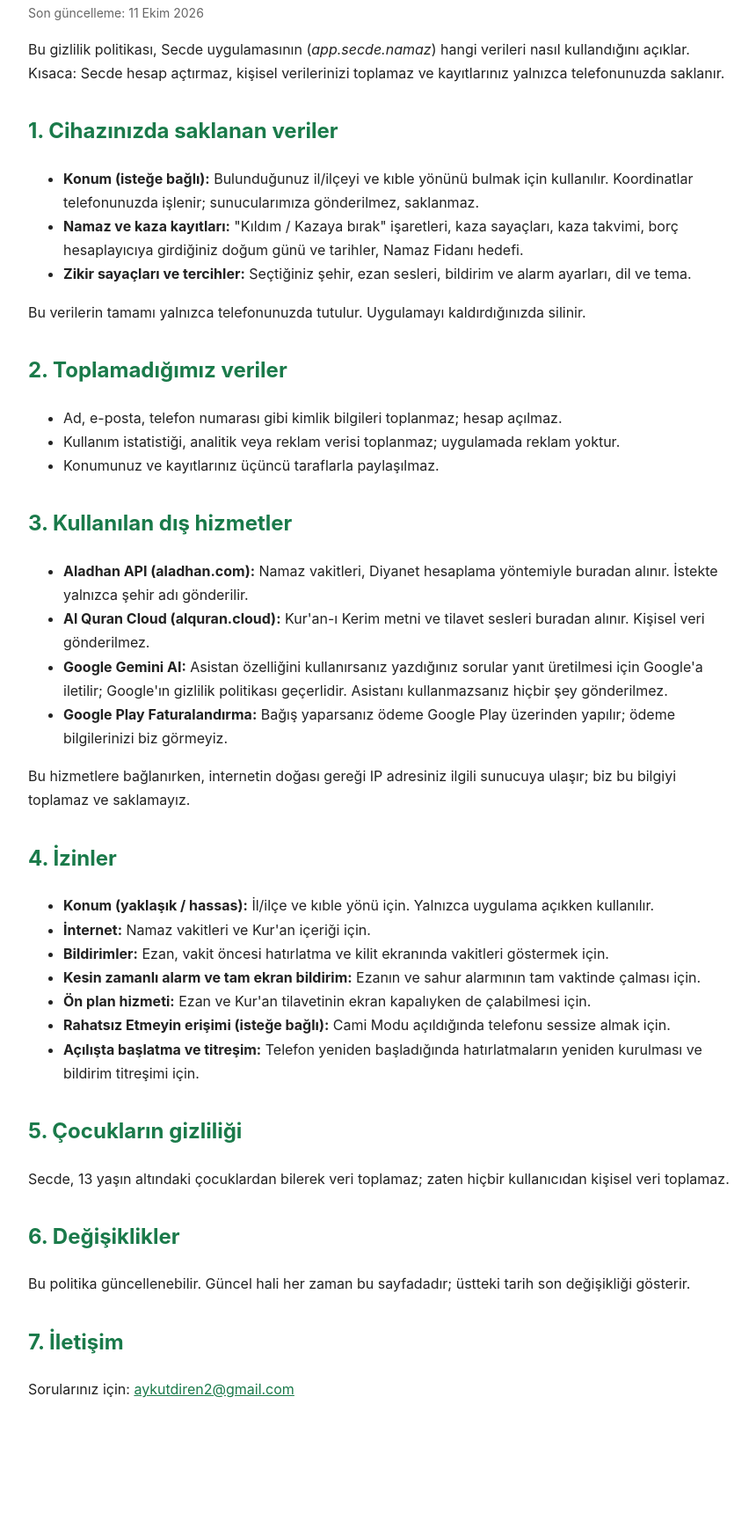
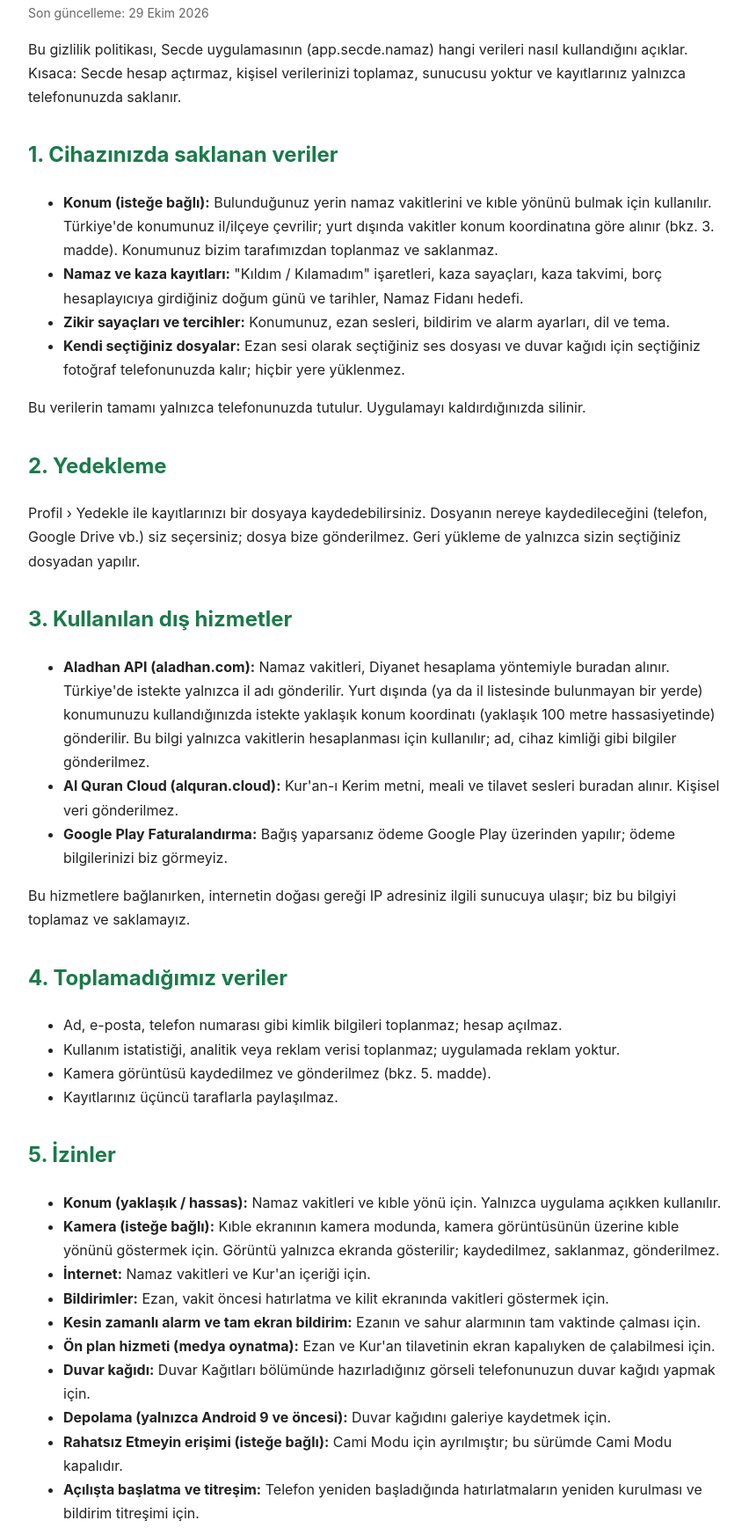
Before and after one commit to rabbace/secde-gizlilik, a plain HTML site: page index.html in a window 1280 px wide. Shown: the part 125-1862 px from the top of the page at 88% size, without its empty margins (208-1068 px from the left). Before the commit the page ends 1759 px from the top, so only its background shows below. Drawn offline with Linux system fonts and the light colour scheme.

Commit message:
Add files via upload

```diff
--- a/index.html
+++ b/index.html
@@ -17,52 +17,78 @@
 </head>
 <body>
 <h1>Secde — Gizlilik Politikası</h1>
-<p class="date">Son güncelleme: 11 Ekim 2026</p>
+<p class="date">Son güncelleme: 29 Ekim 2026</p>
 
-<p>Bu gizlilik politikası, Secde uygulamasının (<em>app.secde.namaz</em>) hangi verileri nasıl kullandığını açıklar. Kısaca: Secde hesap açtırmaz, kişisel verilerinizi toplamaz ve kayıtlarınız yalnızca telefonunuzda saklanır.</p>
+<p>Bu gizlilik politikası, Secde uygulamasının (app.secde.namaz) hangi verileri nasıl kullandığını açıklar.
+Kısaca: Secde hesap açtırmaz, kişisel verilerinizi toplamaz, sunucusu yoktur ve kayıtlarınız yalnızca
+telefonunuzda saklanır.</p>
 
 <h2>1. Cihazınızda saklanan veriler</h2>
 <ul>
-    <li><strong>Konum (isteğe bağlı):</strong> Bulunduğunuz il/ilçeyi ve kıble yönünü bulmak için kullanılır. Koordinatlar telefonunuzda işlenir; sunucularımıza gönderilmez, saklanmaz.</li>
-    <li><strong>Namaz ve kaza kayıtları:</strong> "Kıldım / Kazaya bırak" işaretleri, kaza sayaçları, kaza takvimi, borç hesaplayıcıya girdiğiniz doğum günü ve tarihler, Namaz Fidanı hedefi.</li>
-    <li><strong>Zikir sayaçları ve tercihler:</strong> Seçtiğiniz şehir, ezan sesleri, bildirim ve alarm ayarları, dil ve tema.</li>
+    <li><strong>Konum (isteğe bağlı):</strong> Bulunduğunuz yerin namaz vakitlerini ve kıble yönünü bulmak için kullanılır.
+        Türkiye'de konumunuz il/ilçeye çevrilir; yurt dışında vakitler konum koordinatına göre alınır (bkz. 3. madde).
+        Konumunuz bizim tarafımızdan toplanmaz ve saklanmaz.</li>
+    <li><strong>Namaz ve kaza kayıtları:</strong> "Kıldım / Kılamadım" işaretleri, kaza sayaçları, kaza takvimi,
+        borç hesaplayıcıya girdiğiniz doğum günü ve tarihler, Namaz Fidanı hedefi.</li>
+    <li><strong>Zikir sayaçları ve tercihler:</strong> Konumunuz, ezan sesleri, bildirim ve alarm ayarları, dil ve tema.</li>
+    <li><strong>Kendi seçtiğiniz dosyalar:</strong> Ezan sesi olarak seçtiğiniz ses dosyası ve duvar kağıdı için seçtiğiniz
+        fotoğraf telefonunuzda kalır; hiçbir yere yüklenmez.</li>
 </ul>
 <p>Bu verilerin tamamı yalnızca telefonunuzda tutulur. Uygulamayı kaldırdığınızda silinir.</p>
 
-<h2>2. Toplamadığımız veriler</h2>
+<h2>2. Yedekleme</h2>
+<p>Profil › Yedekle ile kayıtlarınızı bir dosyaya kaydedebilirsiniz. Dosyanın nereye kaydedileceğini (telefon,
+Google Drive vb.) siz seçersiniz; dosya bize gönderilmez. Geri yükleme de yalnızca sizin seçtiğiniz dosyadan yapılır.</p>
+
+<h2>3. Kullanılan dış hizmetler</h2>
+<ul>
+    <li><strong>Aladhan API (aladhan.com):</strong> Namaz vakitleri, Diyanet hesaplama yöntemiyle buradan alınır.
+        Türkiye'de istekte yalnızca il adı gönderilir. Yurt dışında (ya da il listesinde bulunmayan bir yerde) konumunuzu
+        kullandığınızda istekte yaklaşık konum koordinatı (yaklaşık 100 metre hassasiyetinde) gönderilir. Bu bilgi
+        yalnızca vakitlerin hesaplanması için kullanılır; ad, cihaz kimliği gibi bilgiler gönderilmez.</li>
+    <li><strong>Al Quran Cloud (alquran.cloud):</strong> Kur'an-ı Kerim metni, meali ve tilavet sesleri buradan alınır.
+        Kişisel veri gönderilmez.</li>
+    <li><strong>Google Play Faturalandırma:</strong> Bağış yaparsanız ödeme Google Play üzerinden yapılır; ödeme
+        bilgilerinizi biz görmeyiz.</li>
+</ul>
+<p>Bu hizmetlere bağlanırken, internetin doğası gereği IP adresiniz ilgili sunucuya ulaşır; biz bu bilgiyi
+toplamaz ve saklamayız.</p>
+
+<h2>4. Toplamadığımız veriler</h2>
 <ul>
     <li>Ad, e-posta, telefon numarası gibi kimlik bilgileri toplanmaz; hesap açılmaz.</li>
     <li>Kullanım istatistiği, analitik veya reklam verisi toplanmaz; uygulamada reklam yoktur.</li>
-    <li>Konumunuz ve kayıtlarınız üçüncü taraflarla paylaşılmaz.</li>
+    <li>Kamera görüntüsü kaydedilmez ve gönderilmez (bkz. 5. madde).</li>
+    <li>Kayıtlarınız üçüncü taraflarla paylaşılmaz.</li>
 </ul>
 
-<h2>3. Kullanılan dış hizmetler</h2>
+<h2>5. İzinler</h2>
 <ul>
-    <li><strong>Aladhan API (aladhan.com):</strong> Namaz vakitleri, Diyanet hesaplama yöntemiyle buradan alınır. İstekte yalnızca şehir adı gönderilir.</li>
-    <li><strong>Al Quran Cloud (alquran.cloud):</strong> Kur'an-ı Kerim metni ve tilavet sesleri buradan alınır. Kişisel veri gönderilmez.</li>
-    <li><strong>Google Gemini AI:</strong> Asistan özelliğini kullanırsanız yazdığınız sorular yanıt üretilmesi için Google'a iletilir; Google'ın gizlilik politikası geçerlidir. Asistanı kullanmazsanız hiçbir şey gönderilmez.</li>
-    <li><strong>Google Play Faturalandırma:</strong> Bağış yaparsanız ödeme Google Play üzerinden yapılır; ödeme bilgilerinizi biz görmeyiz.</li>
-</ul>
-<p>Bu hizmetlere bağlanırken, internetin doğası gereği IP adresiniz ilgili sunucuya ulaşır; biz bu bilgiyi toplamaz ve saklamayız.</p>
-
-<h2>4. İzinler</h2>
-<ul>
-    <li><strong>Konum (yaklaşık / hassas):</strong> İl/ilçe ve kıble yönü için. Yalnızca uygulama açıkken kullanılır.</li>
+    <li><strong>Konum (yaklaşık / hassas):</strong> Namaz vakitleri ve kıble yönü için. Yalnızca uygulama açıkken kullanılır.</li>
+    <li><strong>Kamera (isteğe bağlı):</strong> Kıble ekranının kamera modunda, kamera görüntüsünün üzerine kıble yönünü
+        göstermek için. Görüntü yalnızca ekranda gösterilir; kaydedilmez, saklanmaz, gönderilmez.</li>
     <li><strong>İnternet:</strong> Namaz vakitleri ve Kur'an içeriği için.</li>
     <li><strong>Bildirimler:</strong> Ezan, vakit öncesi hatırlatma ve kilit ekranında vakitleri göstermek için.</li>
     <li><strong>Kesin zamanlı alarm ve tam ekran bildirim:</strong> Ezanın ve sahur alarmının tam vaktinde çalması için.</li>
-    <li><strong>Ön plan hizmeti:</strong> Ezan ve Kur'an tilavetinin ekran kapalıyken de çalabilmesi için.</li>
-    <li><strong>Rahatsız Etmeyin erişimi (isteğe bağlı):</strong> Cami Modu açıldığında telefonu sessize almak için.</li>
+    <li><strong>Ön plan hizmeti (medya oynatma):</strong> Ezan ve Kur'an tilavetinin ekran kapalıyken de çalabilmesi için.</li>
+    <li><strong>Duvar kağıdı:</strong> Duvar Kağıtları bölümünde hazırladığınız görseli telefonunuzun duvar kağıdı yapmak için.</li>
+    <li><strong>Depolama (yalnızca Android 9 ve öncesi):</strong> Duvar kağıdını galeriye kaydetmek için.</li>
+    <li><strong>Rahatsız Etmeyin erişimi (isteğe bağlı):</strong> Cami Modu için ayrılmıştır; bu sürümde Cami Modu kapalıdır.</li>
     <li><strong>Açılışta başlatma ve titreşim:</strong> Telefon yeniden başladığında hatırlatmaların yeniden kurulması ve bildirim titreşimi için.</li>
 </ul>
 
-<h2>5. Çocukların gizliliği</h2>
+<h2>6. Geri bildirim</h2>
+<p>Uygulamadaki "Öneri / Hata bildir" formu, telefonunuzun e-posta uygulamasını hazır bir mesajla açar. Mesajı
+siz gönderirsiniz; isterseniz cihaz modeli ve Android sürümü gibi teknik bilgileri eklemeyebilirsiniz. Gönderdiğiniz
+e-posta yalnızca sorunuzu yanıtlamak için kullanılır.</p>
+
+<h2>7. Çocukların gizliliği</h2>
 <p>Secde, 13 yaşın altındaki çocuklardan bilerek veri toplamaz; zaten hiçbir kullanıcıdan kişisel veri toplamaz.</p>
 
-<h2>6. Değişiklikler</h2>
+<h2>8. Değişiklikler</h2>
 <p>Bu politika güncellenebilir. Güncel hali her zaman bu sayfadadır; üstteki tarih son değişikliği gösterir.</p>
 
-<h2>7. İletişim</h2>
+<h2>9. İletişim</h2>
 <p>Sorularınız için: <a href="mailto:aykutdiren2@gmail.com">aykutdiren2@gmail.com</a></p>
 </body>
 </html>
```
